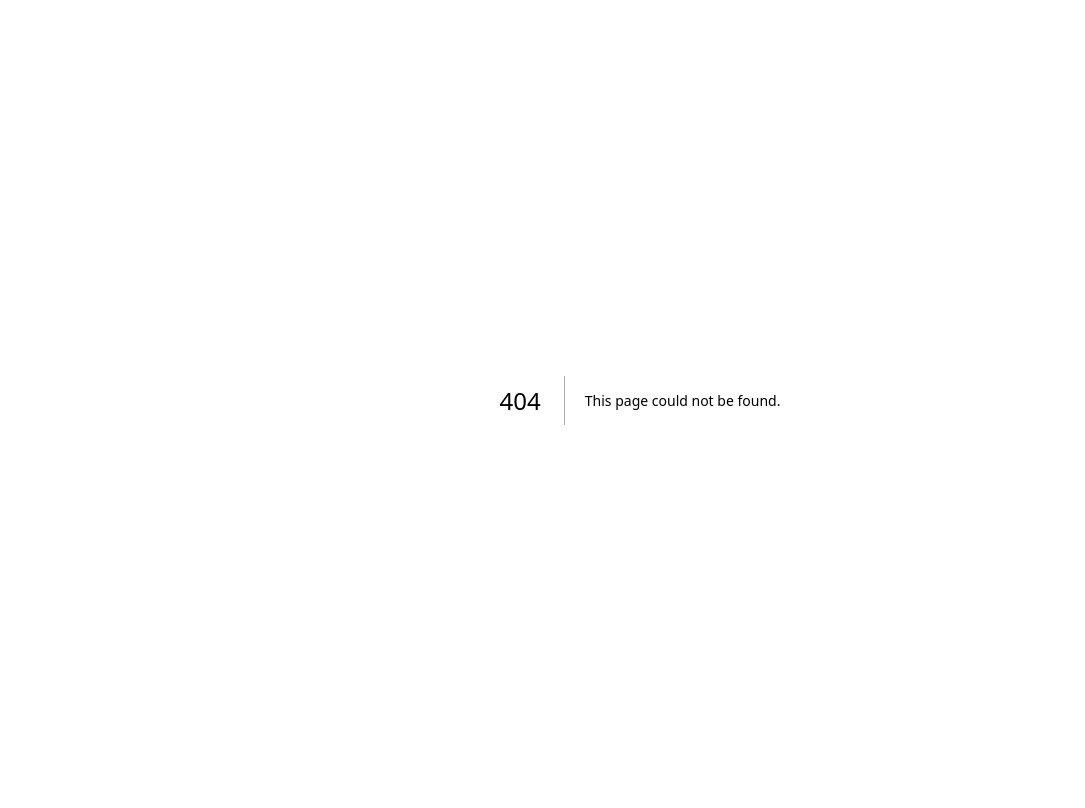
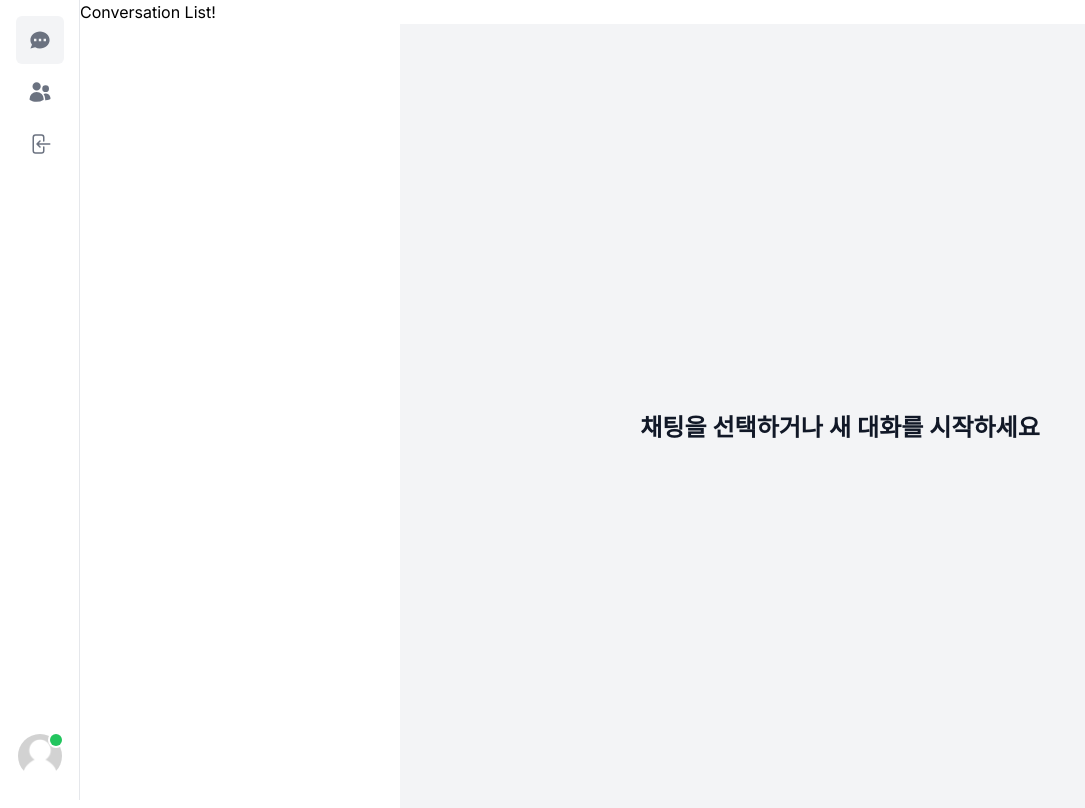
Before and after one commit to hhee4455/ChatConnect_FullStack, a Next.js app: page /conversations in a window 1280 px wide. Before the commit this address had no page. Shown: the top 808 px of the page, without its empty margins (0-1085 px from the left). Built offline with nearby package versions, Linux system fonts and the light colour scheme; no server answers.

Commit message:
채팅방 리스트 만들기

```diff
--- /dev/null
+++ b/app/actions/getConversations.ts
@@ -0,0 +1,39 @@
+import prisma from "@/app/libs/prismadb";
+import getCurrentUser from "./getCurrentUser";
+import { get } from "http";
+
+const getConversations = async () => {
+  const currentUser = await getCurrentUser();
+
+  if (!currentUser?.id) {
+    return [];
+  }
+
+  try {
+    const conversations = await prisma.conversation.findMany({
+      orderBy: {
+        lastMessageAt: "desc",
+      },
+      where: {
+        userIds: {
+          has: currentUser.id,
+        },
+      },
+      include: {
+        users: true,
+        messages: {
+          include: {
+            sender: true,
+            seen: true,
+          },
+        },
+      },
+    });
+
+    return conversations;
+  } catch (error: any) {
+    return [];
+  }
+};
+
+export default getConversations;
--- /dev/null
+++ b/app/conversations/components/ConversationList.tsx
@@ -0,0 +1,15 @@
+"use client";
+
+import { FullConversationType } from "@/app/types";
+
+interface ConversationListProps {
+  initialItems: FullConversationType[];
+}
+
+const ConversationList: React.FC<ConversationListProps> = ({
+  initialItems,
+}) => {
+  return <div>Conversation List!</div>;
+};
+
+export default ConversationList;
--- /dev/null
+++ b/app/conversations/layout.tsx
@@ -0,0 +1,19 @@
+import getConversations from "../actions/getConversations";
+import Sidebar from "../components/sidebar/Sidebar";
+import ConversationList from "./components/ConversationList";
+
+export default async function ConversationLayout({
+  children,
+}: {
+  children: React.ReactNode;
+}) {
+  const conversations = await getConversations();
+  return (
+    <Sidebar>
+      <div className="h-full">
+        <ConversationList initialItems={conversations} />
+        {children}
+      </div>
+    </Sidebar>
+  );
+}
--- /dev/null
+++ b/app/conversations/page.tsx
@@ -0,0 +1,20 @@
+"use client";
+
+import clsx from "clsx";
+
+import useConversation from "../hooks/useConversation";
+import EmptyState from "../components/EmptyState";
+
+const Home = () => {
+  const { isOpen } = useConversation();
+
+  return (
+    <div
+      className={clsx("lg:pl-80 h-full lg:block", isOpen ? "block" : "hidden")}
+    >
+      <EmptyState />
+    </div>
+  );
+};
+
+export default Home;
--- a/app/layout.tsx
+++ b/app/layout.tsx
@@ -27,8 +27,7 @@
   children: React.ReactNode;
 }) {
   return (
-    // 웹 페이지의 기본 언어를 영어(en)로 설정합니다.
-    <html lang="en">
+    <html>
       {/* 페이지의 본문(body)에 Inter 폰트 클래스를 적용합니다. */}
       <body className={inter.className}>
         {/* AuthContext와 ToasterContext 컴포넌트를 렌더링하고, 자식 컴포넌트를 포함합니다. */}
--- /dev/null
+++ b/app/types/index.ts
@@ -0,0 +1,11 @@
+import { Conversation, Message, User } from "@prisma/client";
+
+export type FullMessageType = Message & {
+  sender: User;
+  seen: User[];
+};
+
+export type FullConversationType = Conversation & {
+  users: User[];
+  messages: FullMessageType[];
+};
```
Also changed, not shown: app/(site)/components/AuthForm.tsx (+0 -10 lines).
